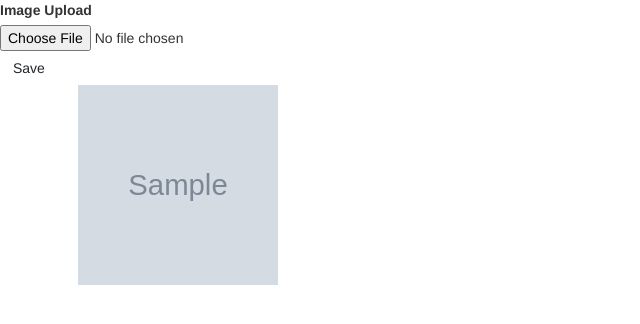
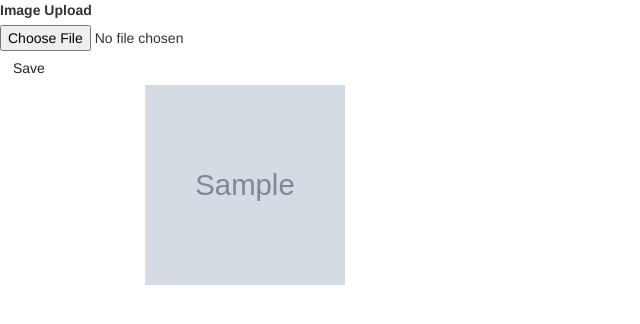
Before and after one commit to RTatineni/ai-image-gallery, a Node server app: template views/index.handlebars in a window 1280 px wide. Shown: the top 324 px of the page, without its empty margins (0-640 px from the left). Run offline with Node 20, Linux system fonts and the light colour scheme; the template is opened without the code that fills it: most values are stand-ins (such as "Sample title", 1, 10 or a date in 2020); grey boxes marked "Sample" are stand-in pictures; some libraries are stand-ins or nearby versions.

Commit message:
solved positioning problem of images

```diff
--- a/public/styles/styles.css
+++ b/public/styles/styles.css
@@ -8,7 +8,7 @@ body {
 }
 
 .row > .column {
-  padding: 0 8px;
+  padding: 0 75px;
 }
 
 .row:after {
@@ -28,7 +28,7 @@ body {
 
 .column {
   float: left;
-  width: 25%;
+  width: 22%;
 }
 
 /* The Modal (background) */
@@ -120,7 +120,7 @@ body {
 }
 
 img {
-  margin-bottom: -4px;
+  margin-bottom: 25px;
 }
 
 .caption-container {
--- a/routes/htmlRoutes.js
+++ b/routes/htmlRoutes.js
@@ -18,7 +18,7 @@ module.exports = function(app) {
       if(err)throw err;
       console.log(data);
 
-      for(let i = 0; i <3; i++){
+      for(i in data.Contents){
         var s3URL = "https://gallery-images-aa.s3.amazonaws.com/" + data.Contents[i].Key
 
       imgUrls.push({url: s3URL})
```
